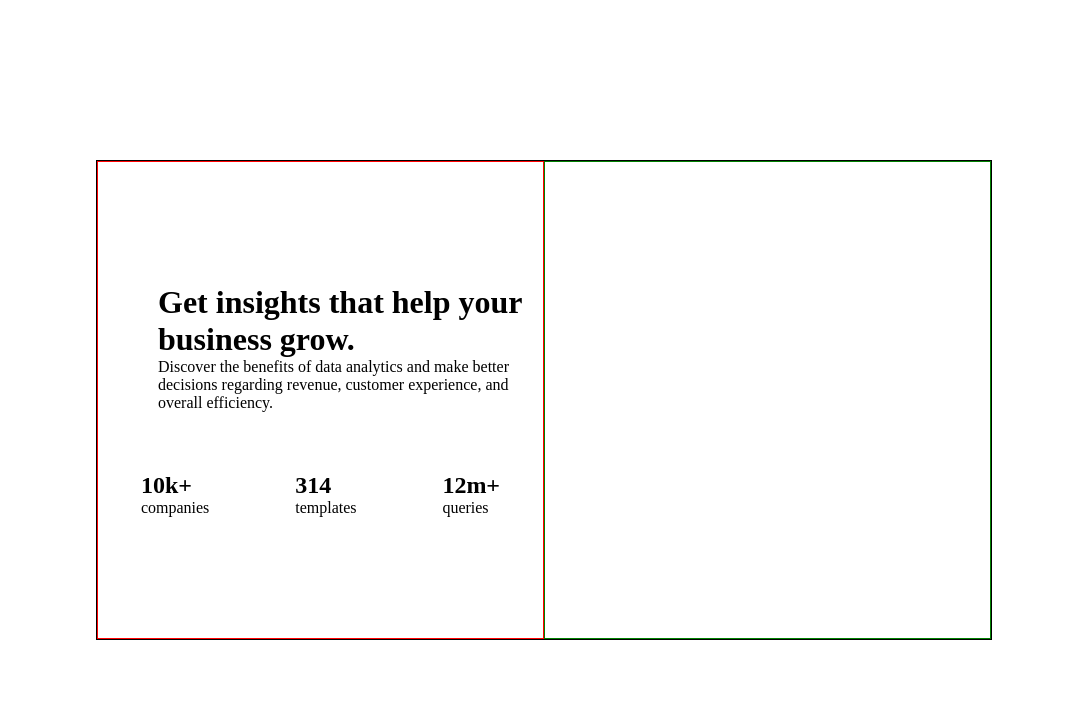
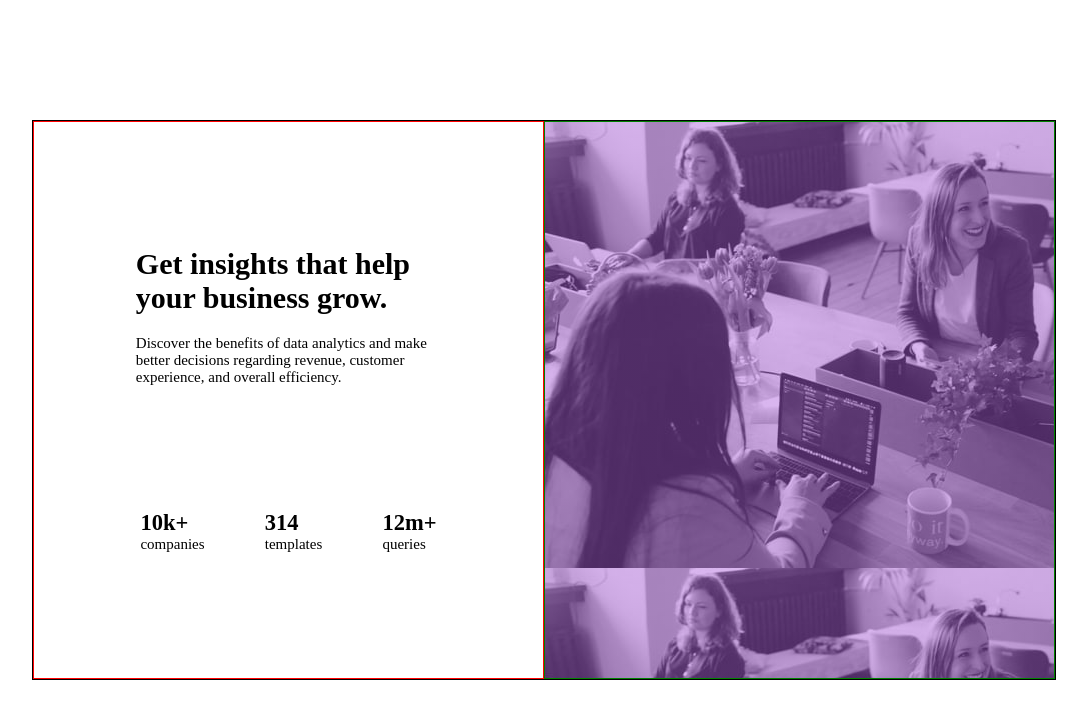
Before and after one commit to AndreySkopintsev/stats-preview-card-component, a plain HTML site: page index.html in a window 1280 px wide. Shown: the whole page, without its empty margins (96-1183 px from the left). Drawn offline with Linux system fonts and the light colour scheme.

Commit message:
adde more styles

```diff
--- a/index.html
+++ b/index.html
@@ -16,10 +16,9 @@
     <div class="text">
       <div class="message">
         <h1>Get insights that help your business grow.</h1>
-        <p class="mainp">Discover the benefits of data analytics and make better decisions regarding revenue, customer
+        <p>Discover the benefits of data analytics and make better decisions regarding revenue, customer
           experience, and overall efficiency.</p>
       </div>
-
       <div class="stats">
         <div class="stat">
           <h2>10k+</h2>
--- a/style.css
+++ b/style.css
@@ -5,6 +5,7 @@
 }
 
 body{
+    font-size: 15px;
     height: 100vh;
     display: flex;
     justify-content: center;
@@ -16,8 +17,8 @@ body{
     justify-content: center;
     align-items: center;
     border: 1px solid black;
-    width: 70%;
-    height: 60%;
+    width: 80%;
+    height: 70%;
 }
 
 .text{
@@ -31,13 +32,18 @@ body{
 }
 
 .message{
-    margin-left: 60px;
+    height: 40%;
+    width: 60%;
+    margin-bottom: 40px;
+}
+
+.message p {
+    margin-top: 20px;
 }
 
 .stats{
-    margin-top: 60px;
     display: flex;
-    width: 100%;
+    width: 70%;
     justify-content: space-around;
     align-content: center;
 }
@@ -46,4 +52,5 @@ body{
     width: 50%;
     height: 100%;
     border: 1px solid green;
+    background: linear-gradient(hsla(277, 64%, 61%,0.45),hsla(277, 64%, 61%,0.45)), url(images/image-header-desktop.jpg);
 }
```
